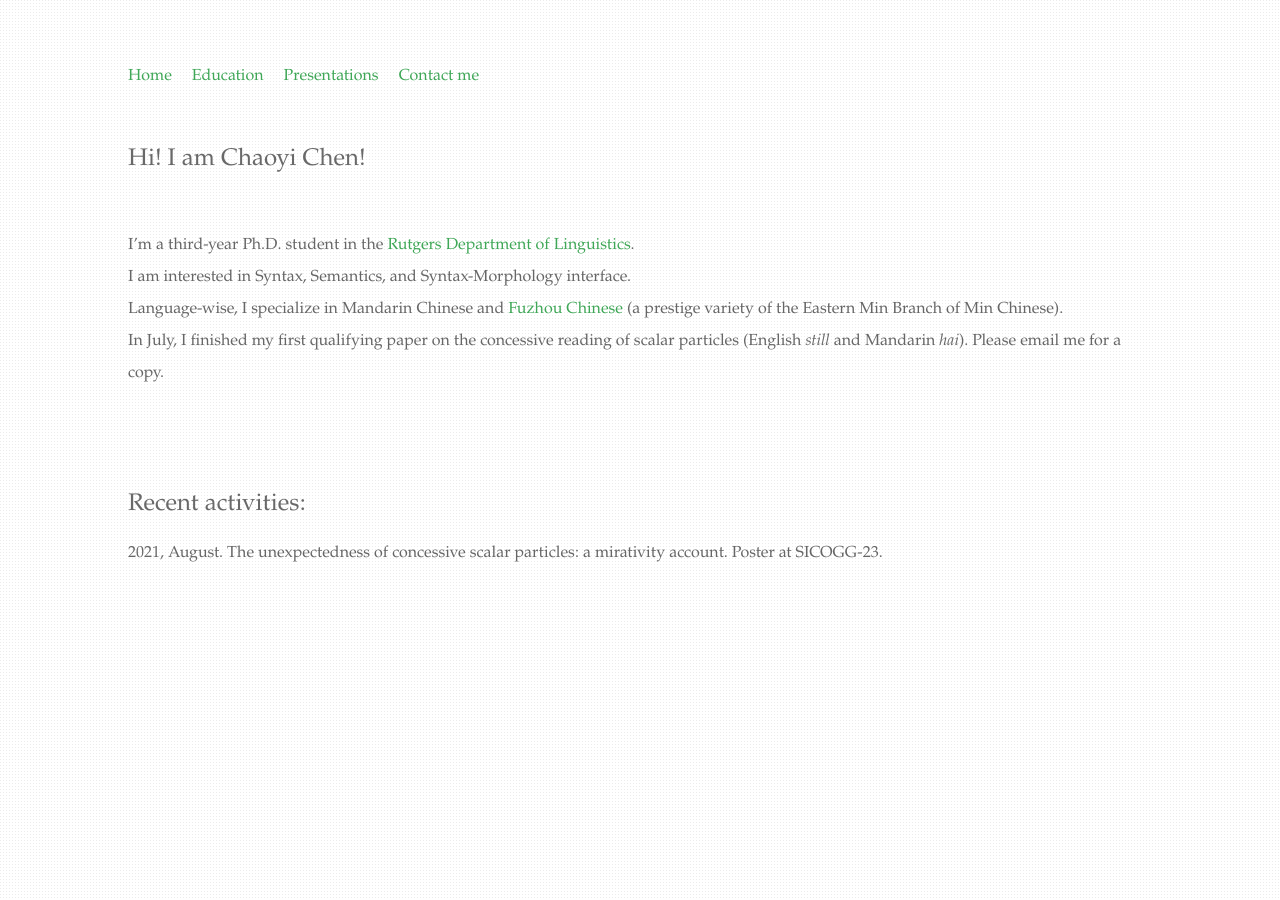
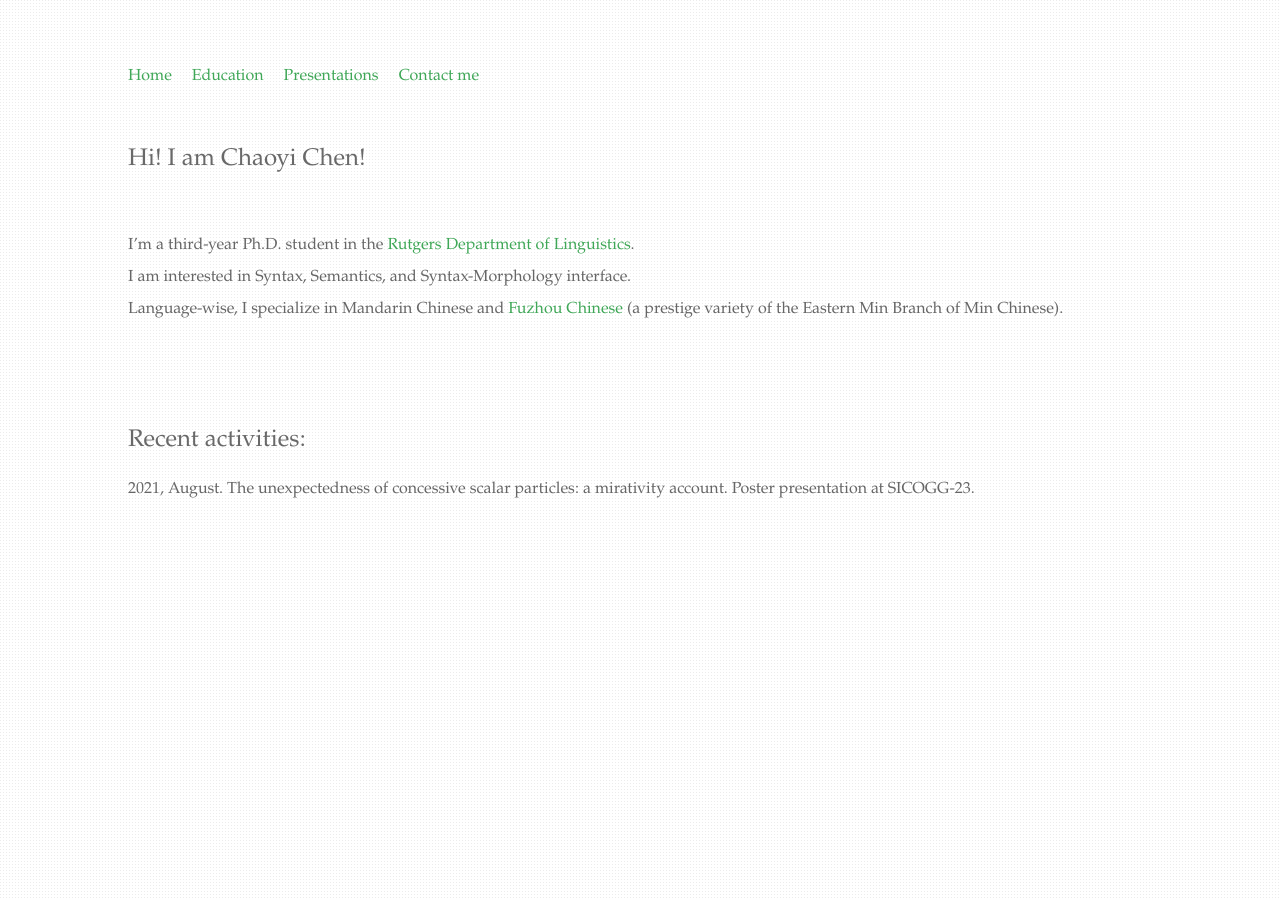
Before and after one commit to chaoyichen71/chaoyichen71.github.io, a Jekyll site: the page built from index.html, in a window 1280 px wide. Built offline with Jekyll 4.4.1, drawn with Linux system fonts in a browser that asks for light colours.

Commit message:
Update index.html

```diff
--- a/index.html
+++ b/index.html
@@ -8,11 +8,10 @@ title: Chaoyi Chen (陈超逸)
 			<p>I’m a third-year Ph.D. student in the <a href="https://ling.rutgers.edu/">Rutgers Department of Linguistics</a>.<br>
 			I am interested in Syntax, Semantics, and Syntax-Morphology interface. <br>
 			Language-wise, I specialize in Mandarin Chinese and <a href="https://en.wikipedia.org/wiki/Fuzhou_dialect">Fuzhou Chinese </a>(a prestige variety of the Eastern Min Branch of Min Chinese).<br>
-			In July, I finished my first qualifying paper on the concessive reading of scalar particles (English <i>still</i> and Mandarin <i>hai</i>). Please email me for a copy.</p>
 		</div>
 		</br>
 		</br>
 		<div class="blurb">
 			<h2>Recent activities:</h2>
-			<p>2021, August. The unexpectedness of concessive scalar particles: a mirativity account. Poster at SICOGG-23. </p>
+			<p>2021, August. The unexpectedness of concessive scalar particles: a mirativity account. Poster presentation at SICOGG-23. </p>
 </div>
```
